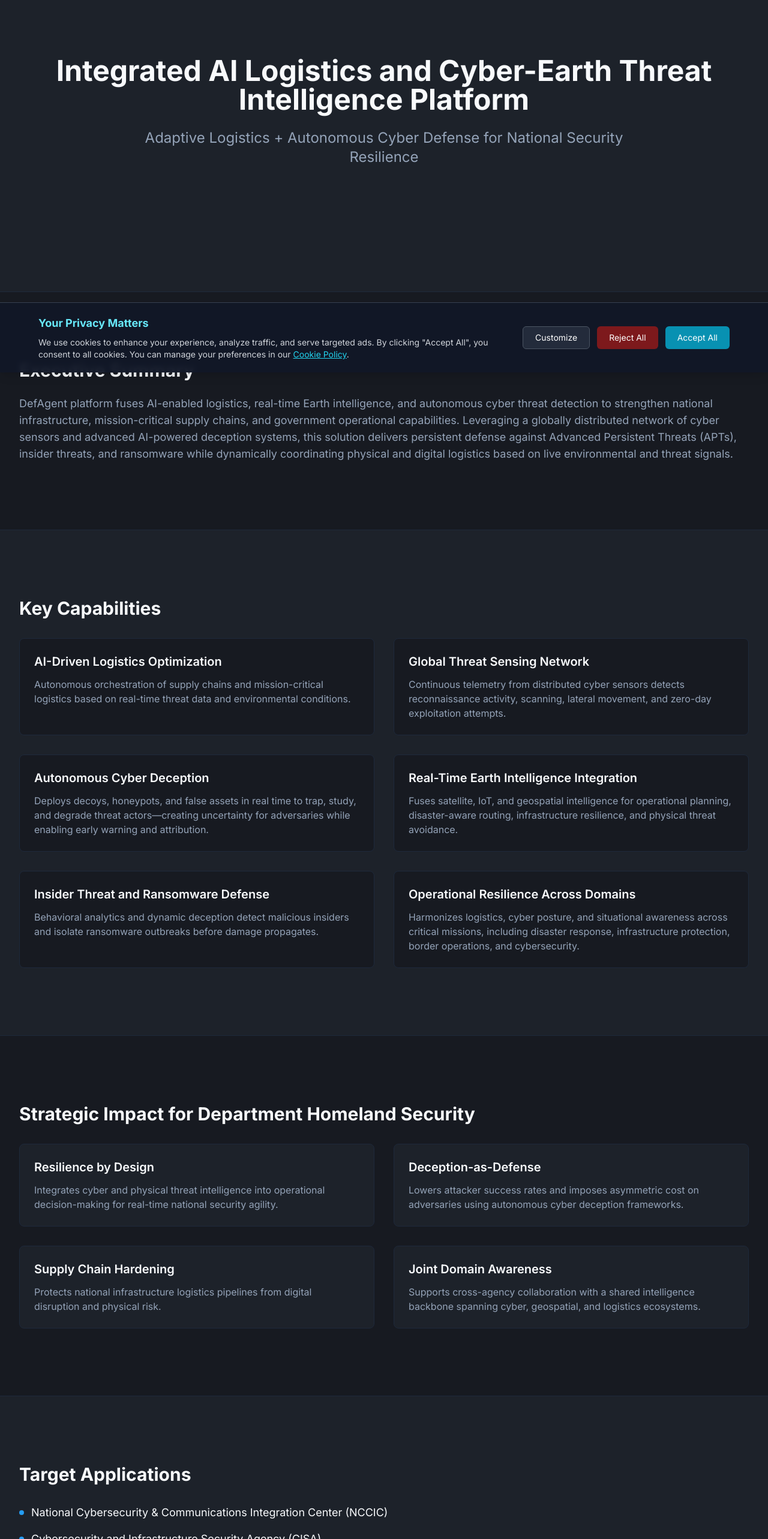
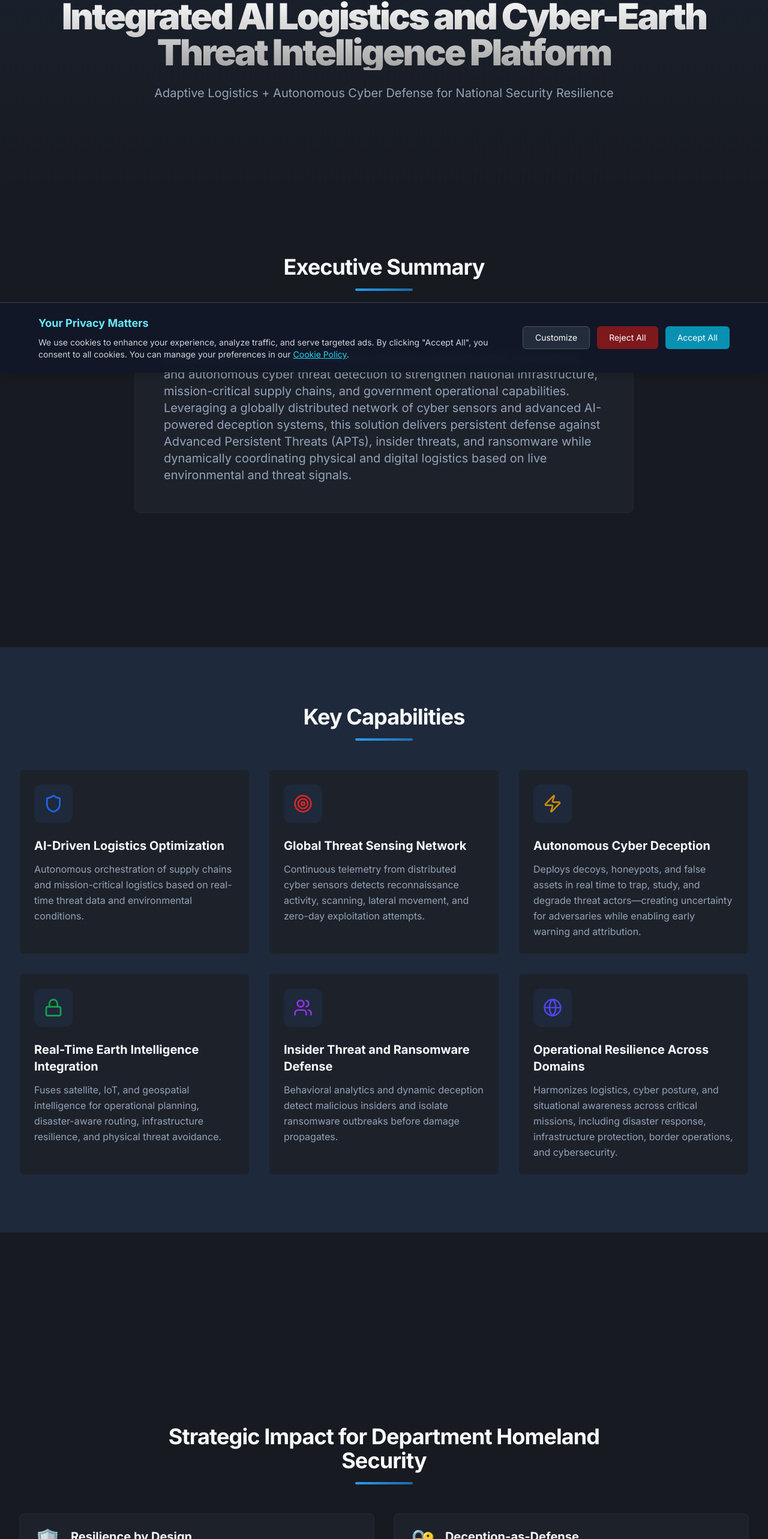
Before and after one commit to matiasbaglieri/defagent-frontend, a React (Vite) app: page /one-pager in a window 1280 px wide. Shown: the part 179-2745 px from the top of the page at 60% size. Built offline with nearby package versions, Linux system fonts and the light colour scheme.

Commit message:
fix one pager

```diff
--- a/src/pages/DefAgentOnePager.tsx
+++ b/src/pages/DefAgentOnePager.tsx
@@ -2,24 +2,72 @@ import { useTranslation } from "react-i18next";
 import { Header } from "@/components/landing/Header";
 import { Footer } from "@/components/landing/Footer";
 import { AnimatedSection } from "@/components/landing/AnimatedSection";
+import { Button } from "@/components/ui/button";
+import { Shield, Target, Zap, Globe, Lock, Users, ArrowRight, Mail, CheckCircle } from "lucide-react";
 
 export default function DefAgentOnePager() {
   const { t } = useTranslation();
 
   const keyCapabilities = [
-    { title: t("keyCapability1Title"), text: t("keyCapability1Text") },
-    { title: t("keyCapability2Title"), text: t("keyCapability2Text") },
-    { title: t("keyCapability3Title"), text: t("keyCapability3Text") },
-    { title: t("keyCapability4Title"), text: t("keyCapability4Text") },
-    { title: t("keyCapability5Title"), text: t("keyCapability5Text") },
-    { title: t("keyCapability6Title"), text: t("keyCapability6Text") },
+    {
+      title: t("keyCapability1Title"),
+      text: t("keyCapability1Text"),
+      icon: Shield,
+      color: "text-blue-600"
+    },
+    {
+      title: t("keyCapability2Title"),
+      text: t("keyCapability2Text"),
+      icon: Target,
+      color: "text-red-600"
+    },
+    {
+      title: t("keyCapability3Title"),
+      text: t("keyCapability3Text"),
+      icon: Zap,
+      color: "text-yellow-600"
+    },
+    {
+      title: t("keyCapability4Title"),
+      text: t("keyCapability4Text"),
+      icon: Lock,
+      color: "text-green-600"
+    },
+    {
+      title: t("keyCapability5Title"),
+      text: t("keyCapability5Text"),
+      icon: Users,
+      color: "text-purple-600"
+    },
+    {
+      title: t("keyCapability6Title"),
+      text: t("keyCapability6Text"),
+      icon: Globe,
+      color: "text-indigo-600"
+    },
   ];
 
   const strategicImpacts = [
-    { title: t("strategicImpact1Title"), text: t("strategicImpact1Text") },
-    { title: t("strategicImpact2Title"), text: t("strategicImpact2Text") },
-    { title: t("strategicImpact3Title"), text: t("strategicImpact3Text") },
-    { title: t("strategicImpact4Title"), text: t("strategicImpact4Text") },
+    {
+      title: t("strategicImpact1Title"),
+      text: t("strategicImpact1Text"),
+      icon: "🛡️"
+    },
+    {
+      title: t("strategicImpact2Title"),
+      text: t("strategicImpact2Text"),
+      icon: "🔐"
+    },
+    {
+      title: t("strategicImpact3Title"),
+      text: t("strategicImpact3Text"),
+      icon: "⚡"
+    },
+    {
+      title: t("strategicImpact4Title"),
+      text: t("strategicImpact4Text"),
+      icon: "🔗"
+    },
   ];
 
   const targetApplications = [
@@ -36,88 +84,180 @@ export default function DefAgentOnePager() {
       <Header />
       <main className="flex-1">
         {/* Hero Section */}
-        <AnimatedSection className="bg-card border-y border-border">
-          <div className="container py-16 md:py-24">
-            <h1 className="text-4xl md:text-5xl font-bold text-center mb-6">
+        <AnimatedSection className="text-center pt-32 pb-40 bg-gradient-to-b from-muted/50 to-background">
+          <div className="container">
+
+            <h1 className="text-4xl md:text-6xl font-black tracking-tighter mb-6 bg-clip-text text-transparent bg-gradient-to-b from-neutral-50 to-neutral-400">
               {t("onePagerTitle")}
             </h1>
-            <p className="text-xl md:text-2xl text-muted-foreground text-center max-w-4xl mx-auto">
+            <p className="max-w-3xl mx-auto text-lg md:text-xl text-muted-foreground mb-8">
               {t("onePagerSubtitle")}
             </p>
           </div>
         </AnimatedSection>
 
         {/* Executive Summary */}
-        <AnimatedSection className="py-16">
-          <div className="container">
-            <h2 className="text-3xl font-bold mb-6">{t("executiveSummaryTitle")}</h2>
-            <p className="text-lg text-muted-foreground">
+        <AnimatedSection>
+          <div className="container max-w-4xl">
+            <div className="text-center mb-12">
+              <h2 className="text-3xl md:text-4xl font-bold tracking-tight mb-4">
+                {t("executiveSummaryTitle")}
+              </h2>
+              <div className="w-24 h-1 bg-gradient-to-r from-primary to-primary/60 mx-auto rounded-full"></div>
+            </div>
+            <div className="bg-card border border-border p-8 md:p-12 rounded-lg">
+              <p className="text-lg md:text-xl text-muted-foreground leading-relaxed">
                 {t("executiveSummaryText")}
               </p>
+            </div>
           </div>
         </AnimatedSection>
 
         {/* Key Capabilities */}
-        <AnimatedSection className="bg-card border-y border-border py-16">
+        <AnimatedSection>
+          <div className="py-16 md:py-24 bg-muted">
             <div className="container">
-            <h2 className="text-3xl font-bold mb-8">{t("keyCapabilitiesTitle")}</h2>
-            <div className="grid grid-cols-1 md:grid-cols-2 gap-8">
-              {keyCapabilities.map((capability, index) => (
-                <div key={index} className="bg-background p-6 rounded-lg border border-border">
-                  <h3 className="text-xl font-semibold mb-3">{capability.title}</h3>
-                  <p className="text-muted-foreground">{capability.text}</p>
+              <div className="text-center max-w-3xl mx-auto mb-12">
+                <h2 className="text-3xl md:text-4xl font-bold tracking-tight mb-4">
+                  {t("keyCapabilitiesTitle")}
+                </h2>
+                <div className="w-24 h-1 bg-gradient-to-r from-primary to-primary/60 mx-auto rounded-full"></div>
               </div>
-              ))}
+
+              <div className="grid grid-cols-1 md:grid-cols-2 lg:grid-cols-3 gap-8">
+                {keyCapabilities.map((capability, index) => {
+                  const IconComponent = capability.icon;
+                  return (
+                    <div
+                      key={index}
+                      className="group bg-card p-6 rounded-lg border border-border hover:border-primary/20 transition-all duration-300 hover:shadow-lg"
+                    >
+                      <div className={`w-16 h-16 rounded-xl bg-muted flex items-center justify-center mb-6 group-hover:scale-110 transition-transform duration-300`}>
+                        <IconComponent className={`w-8 h-8 ${capability.color}`} />
+                      </div>
+                      <h3 className="text-xl font-bold mb-3 group-hover:text-primary transition-colors duration-300">
+                        {capability.title}
+                      </h3>
+                      <p className="text-muted-foreground leading-relaxed">
+                        {capability.text}
+                      </p>
+                    </div>
+                  );
+                })}
+              </div>
             </div>
           </div>
         </AnimatedSection>
 
         {/* Strategic Impact */}
-        <AnimatedSection className="py-16">
+        <AnimatedSection>
+          <div className="py-16 md:py-24">
             <div className="container">
-            <h2 className="text-3xl font-bold mb-8">{t("strategicImpactTitle")}</h2>
+              <div className="text-center max-w-3xl mx-auto mb-12">
+                <h2 className="text-3xl md:text-4xl font-bold tracking-tight mb-4">
+                  {t("strategicImpactTitle")}
+                </h2>
+                <div className="w-24 h-1 bg-gradient-to-r from-primary to-primary/60 mx-auto rounded-full"></div>
+              </div>
+
               <div className="grid grid-cols-1 md:grid-cols-2 gap-8">
                 {strategicImpacts.map((impact, index) => (
-                <div key={index} className="bg-card p-6 rounded-lg border border-border">
-                  <h3 className="text-xl font-semibold mb-3">{impact.title}</h3>
-                  <p className="text-muted-foreground">{impact.text}</p>
+                  <div
+                    key={index}
+                    className="group bg-card p-6 rounded-lg border border-border hover:border-primary/20 transition-all duration-300 hover:shadow-lg"
+                  >
+                    <div className="flex items-start space-x-4">
+                      <div className="text-4xl group-hover:scale-110 transition-transform duration-300">
+                        {impact.icon}
+                      </div>
+                      <div className="flex-1">
+                        <h3 className="text-xl font-bold mb-3 group-hover:text-primary transition-colors duration-300">
+                          {impact.title}
+                        </h3>
+                        <p className="text-muted-foreground leading-relaxed">
+                          {impact.text}
+                        </p>
+                      </div>
+                    </div>
                   </div>
                 ))}
+              </div>
             </div>
           </div>
         </AnimatedSection>
 
         {/* Target Applications */}
-        <AnimatedSection className="bg-card border-y border-border py-16">
-          <div className="container">
-            <h2 className="text-3xl font-bold mb-8">{t("targetApplicationsTitle")}</h2>
-            <ul className="space-y-4">
-              {targetApplications.map((app, index) => (
-                <li key={index} className="flex items-center">
-                  <span className="w-2 h-2 bg-primary rounded-full mr-3"></span>
-                  <span className="text-lg">{app}</span>
-                </li>
+        <AnimatedSection>
+          <div className="py-16 md:py-24 bg-muted">
+            <div className="container max-w-4xl">
+              <div className="text-center mb-12">
+                <h2 className="text-3xl md:text-4xl font-bold tracking-tight mb-4">
+                  {t("targetApplicationsTitle")}
+                </h2>
+                <div className="w-24 h-1 bg-gradient-to-r from-primary to-primary/60 mx-auto rounded-full"></div>
+              </div>
+
+              <div className="bg-card border border-border p-8 md:p-12 rounded-lg">
+                <div className="grid grid-cols-1 md:grid-cols-2 gap-6">
+                  <div className="space-y-4">
+                    {targetApplications.slice(0, 3).map((app, index) => (
+                      <div key={index} className="flex items-center space-x-3">
+                        <CheckCircle className="w-5 h-5 text-primary flex-shrink-0" />
+                        <span className="text-lg font-medium">{app}</span>
+                      </div>
                     ))}
-            </ul>
+                  </div>
+                  <div className="space-y-4">
+                    {targetApplications.slice(3, 6).map((app, index) => (
+                      <div key={index + 3} className="flex items-center space-x-3">
+                        <CheckCircle className="w-5 h-5 text-primary flex-shrink-0" />
+                        <span className="text-lg font-medium">{app}</span>
+                      </div>
+                    ))}
+                  </div>
+                </div>
+              </div>
+            </div>
           </div>
         </AnimatedSection>
 
-        {/* Contact */}
-        <AnimatedSection className="py-16">
+        {/* Contact Section */}
+        <AnimatedSection>
           <div className="container">
             <div className="bg-card border border-border rounded-lg p-10 md:p-16 text-center">
-              <h2 className="text-3xl font-bold mb-6">{t("contactTitle")}</h2>
-              <a
-                href="https://api.whatsapp.com/send?text=request access to defagent&phone=5491164616122"
-                target="_blank"
-                rel="noopener noreferrer"
-                className="inline-flex items-center justify-center rounded-md text-sm font-medium ring-offset-background transition-colors focus-visible:outline-none focus-visible:ring-2 focus-visible:ring-ring focus-visible:ring-offset-2 disabled:pointer-events-none disabled:opacity-50 bg-primary text-primary-foreground hover:bg-primary/90 h-11 px-8"
-              >
+              <h2 className="text-3xl md:text-4xl font-bold tracking-tight mb-4">
+                {t("contactTitle")}
+              </h2>
+              <p className="text-muted-foreground text-lg max-w-2xl mx-auto mb-8">
+                Ready to deploy DefAgent for your organization? Contact our program office to schedule a demonstration.
+              </p>
+              <div className="flex flex-col sm:flex-row justify-center gap-4">
+                <Button size="lg" asChild>
+                  <a href="https://api.whatsapp.com/send?text=request access to defagent&phone=5491164616122" target="_blank" rel="noopener noreferrer">
                     {t("contactSales")}
                   </a>
+                </Button>
+                <Button size="lg" variant="outline" asChild>
+                  <a href="mailto:matias@defagent.io">
+                    <Mail className="w-4 h-4 mr-2" />
+                    Email Program Office
+                  </a>
+                </Button>
+              </div>
             </div>
           </div>
         </AnimatedSection>
+
+        {/* Footer Banner */}
+        <div className="bg-muted border-t border-border py-6">
+          <div className="container text-center">
+            <div className="flex flex-col md:flex-row justify-center items-center space-y-2 md:space-y-0 md:space-x-8 text-sm text-muted-foreground">
+              <span className="font-semibold">Classified: FOUO</span>
+              <span>|</span>
+              <span className="font-semibold">Distribution: Government Agencies Only</span>
+            </div>
+          </div>
+        </div>
       </main>
       <Footer />
     </div>
```
Lines whose indentation alone changed are shown as unchanged.
